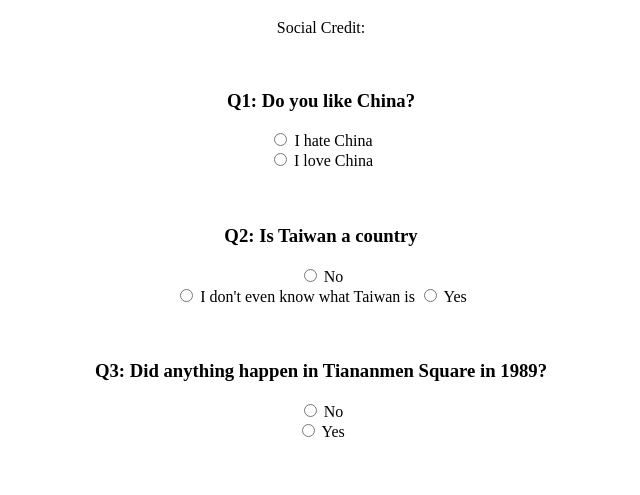
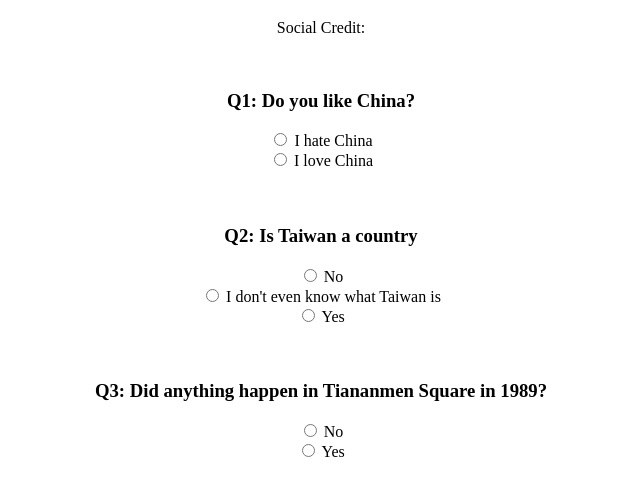
Before and after one commit to devsai9/socialcredit, a plain HTML site: page index.html in a window 1280 px wide. Shown: the part 61-556 px from the top of the page, without its empty margins (319-959 px from the left). Drawn offline with Linux system fonts and the light colour scheme.

Commit message:
Update index.html

```diff
--- a/index.html
+++ b/index.html
@@ -26,7 +26,7 @@
       <input type="radio" id="q2_no" name="q2" value="No">
       <label for="no">No</label><br>
       <input type="radio" id="q2_idk" name="q2" value="I don't even know what Taiwan is">
-      <label for="idk">I don't even know what Taiwan is</label>
+      <label for="idk">I don't even know what Taiwan is</label><br>
       <input type="radio" id="q2_yes" name="q2" value="Yes">
       <label for="yes">Yes</label>
     </form>
```
